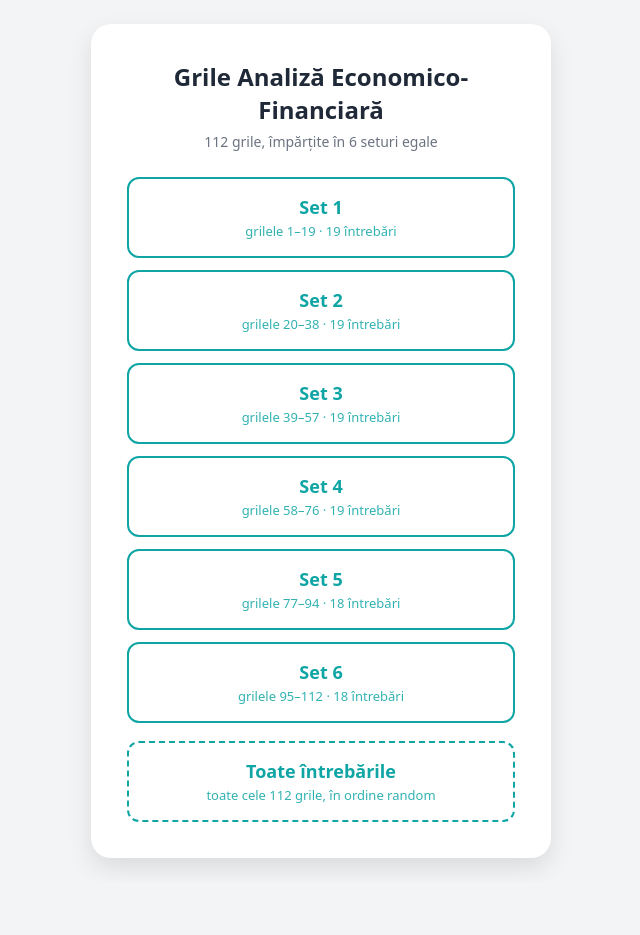
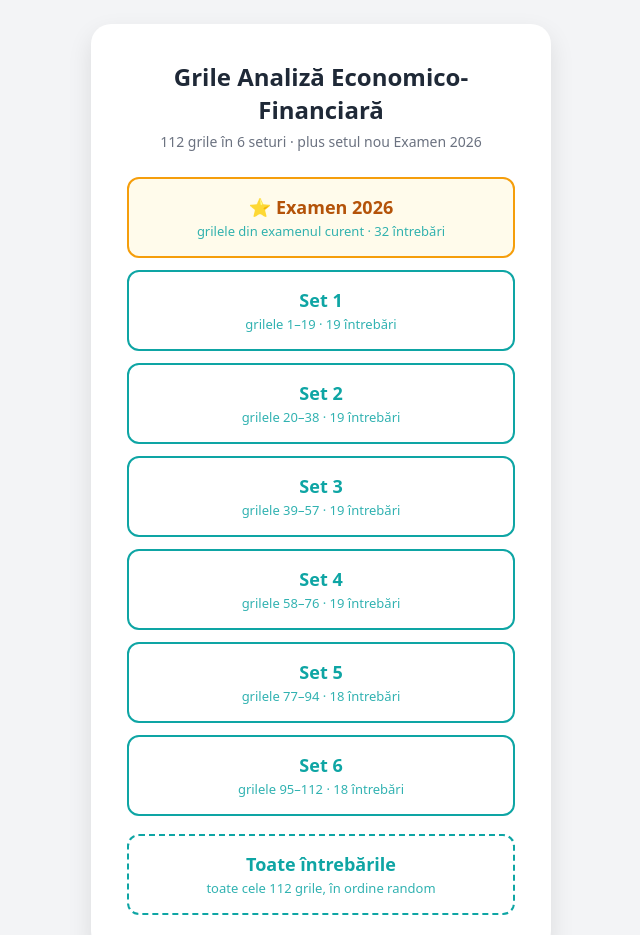
Before and after one commit to eddie05-code/quiz_analiza_economica, a plain HTML site: page index.html in a window 1280 px wide. Shown: the top 935 px of the page, without its empty margins (319-959 px from the left). Before the commit the page ends 882 px from the top, so only its background shows below. Drawn offline with Linux system fonts and the light colour scheme.

Commit message:
Revise quiz description and add Examen 2026 button
Updated the description of the quizzes and added a new exam button.

```diff
--- a/index.html
+++ b/index.html
@@ -18,13 +18,21 @@
   .menu-btn:hover { background:var(--accent); color:white; transform:translateY(-2px); box-shadow:0 5px 15px rgba(14,165,164,0.25); }
   .menu-btn:active { transform:scale(0.98); }
   .menu-btn.all { border-style:dashed; margin-top:6px; }
+  .menu-btn.exam { border-color:#f59e0b; background:#fffbeb; }
+  .menu-btn.exam .b-title { color:#b45309; }
+  .menu-btn.exam:hover { background:#f59e0b; border-color:#f59e0b; color:#fff; }
+  .menu-btn.exam:hover .b-title { color:#fff; }
 </style>
 </head>
 <body>
 <div class="card">
   <h1>Grile Analiză Economico-Financiară</h1>
-  <p class="sub">112 grile, împărțite în 6 seturi egale</p>
+  <p class="sub">112 grile în 6 seturi · plus setul nou Examen 2026</p>
   <div class="btn-container">
+    <a href="set7.html" class="menu-btn exam">
+      <span class="b-title">⭐ Examen 2026</span>
+      <span class="b-sub">grilele din examenul curent · 32 întrebări</span>
+    </a>
     <a href="set1.html" class="menu-btn">
       <span class="b-title">Set 1</span>
       <span class="b-sub">grilele 1–19 · 19 întrebări</span>
```
